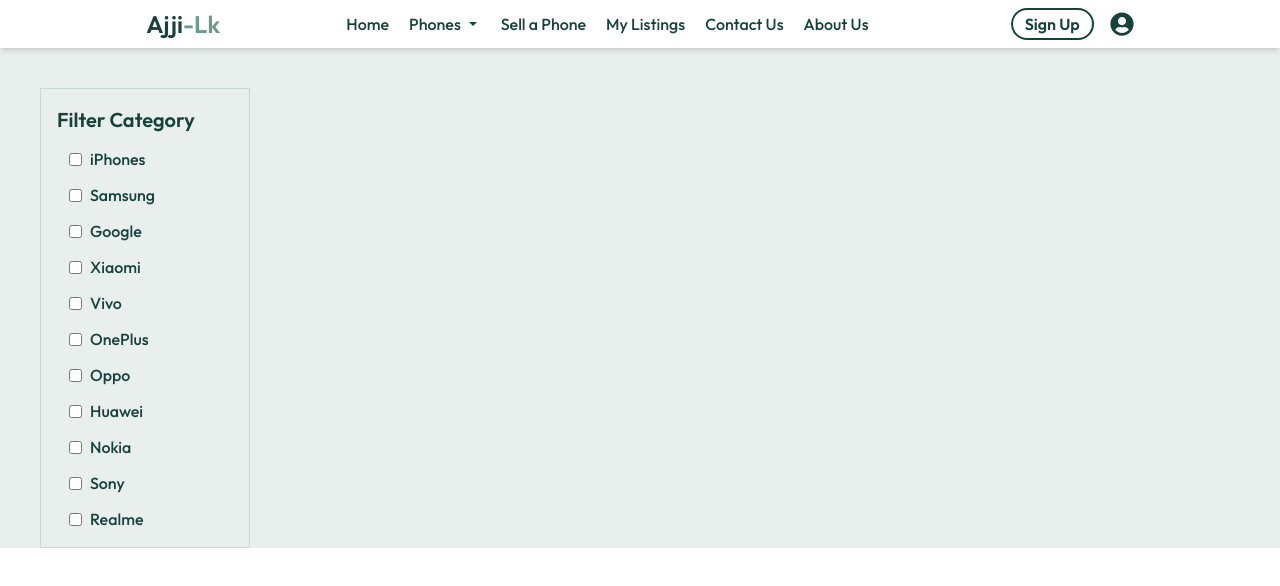
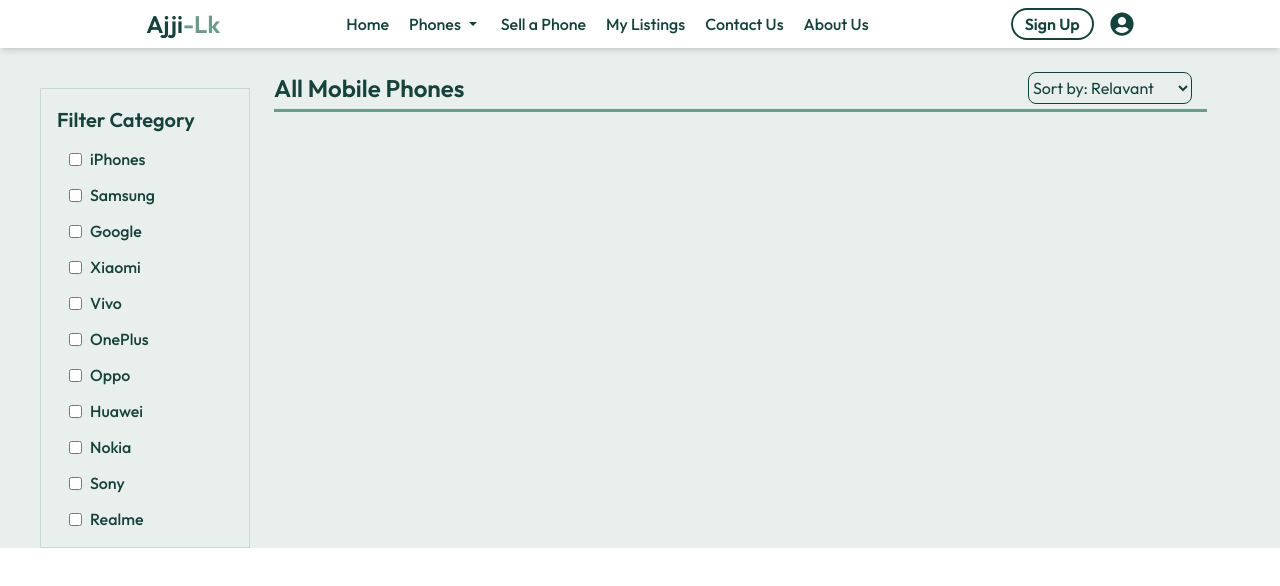
Before and after one commit to asjadahamed77/AjjiLk, a React (Create React App) app in the folder frontend/: page /phones in a window 1280 px wide. Shown: the top 586 px of the page. Built offline with nearby package versions, Linux system fonts and the light colour scheme.

Commit message:
Installed Backend

```diff
--- a/frontend/src/pages/AllPhones.jsx
+++ b/frontend/src/pages/AllPhones.jsx
@@ -5,9 +5,9 @@ const AllPhones = () => {
     const [showCategory,setShowCategory] = useState(false)
 
   return (
-    <div className='text-mainColor'>
+    <div className='text-mainColor flex flex-col sm:flex-row'>
       {/* Filter Category */}
-      <div className='pl-10 pt-10 w-[250px] '>
+      <div className='pl-10 pt-10 w-[250px]'>
         <div className='border border-backgroundColor p-4'>
         <div onClick={()=> setShowCategory(prev => !prev)} className='flex gap-2 items-center '>
             <p className='font-semibold text-[20px]'>Filter Category</p>
@@ -65,8 +65,16 @@ const AllPhones = () => {
       </div>
 
     {/* Showing all the Phones */}
-    <div>
-
+    <div className='flex-1 pt-6 px-6 '>
+        <div className='flex justify-between'>
+            <h1 className='text-2xl text-mainColor font-semibold'>All Mobile Phones</h1>
+            <select className=' md:mr-8 lg:mr-10 xl:mr-16  mr-4 text-sm sm:text-base rounded-lg bg-lightColor border border-mainColor text-mainColor '>
+                <option value="">Sort by: Relavant</option>
+                <option value="low-to-high">Sort by: Low to High</option>
+                <option value="high-to-low">Sort by: High to Low</option>
+            </select>
+        </div>
+        <hr className='h-1 bg-secondaryColor w-[98%] sm:w-[95%] mt-1' />
     </div>
 
     </div>
```
Also changed, not shown: 2 other files (tests, documents, lock files or other folders).
